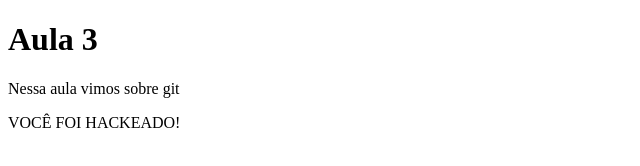
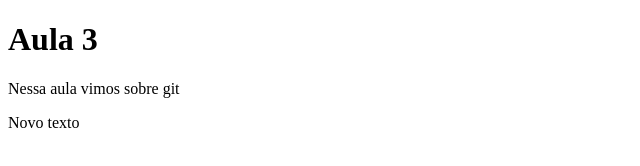
Before and after one commit to samiraetc/aula3, a plain HTML site: page index.html in a window 1280 px wide. Shown: the whole page, without its empty margins (0-640 px from the left). Drawn offline with Linux system fonts and the light colour scheme.

Commit message:
Alterado o texto

```diff
--- a/index.html
+++ b/index.html
@@ -9,6 +9,6 @@
     <h1>Aula 3</h1>
     <p>Nessa aula vimos sobre git</p>
 
-    <p>VOCÊ FOI HACKEADO!</p>
+    <p>Novo texto</p>
 </body>
 </html>
```
